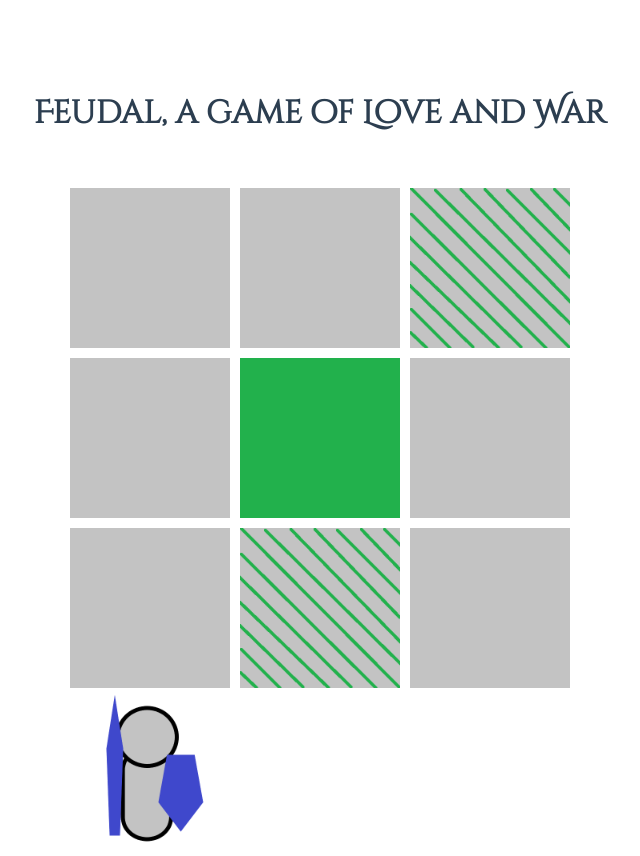
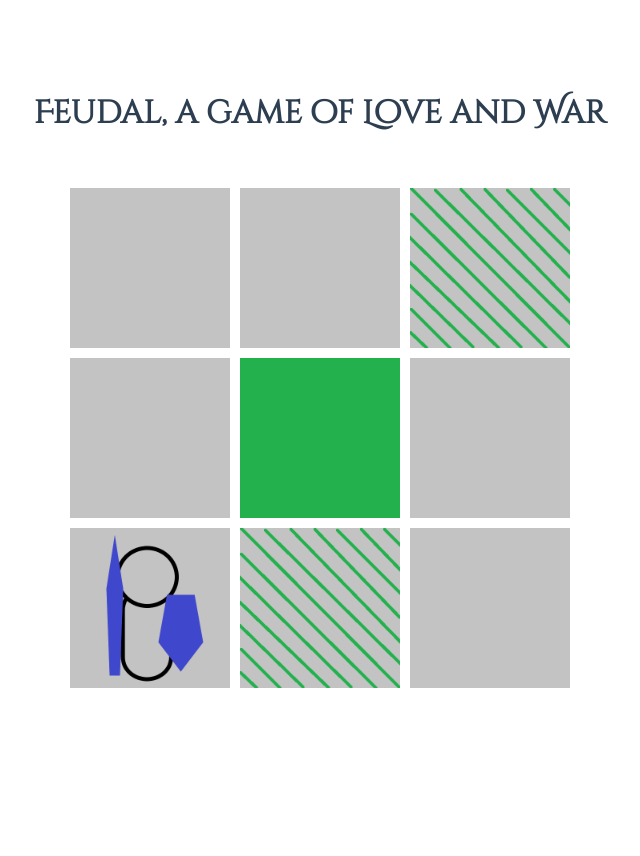
Before and after one commit to clbmrls14/feudal, a Vue app: page / in a window 1280 px wide. Shown: the whole page, without its empty margins (320-960 px from the left). Built offline with nearby package versions, Linux system fonts and the light colour scheme.

Commit message:
made it so the figure overlays the tile

```diff
--- a/src/components/game_board.vue
+++ b/src/components/game_board.vue
@@ -115,6 +115,8 @@
         /*height: 50%;*/
     }
     .fig_img {
+        position: relative;
+        top: -10em;
         z-index: 10;
     }
     .tile_img {
```
